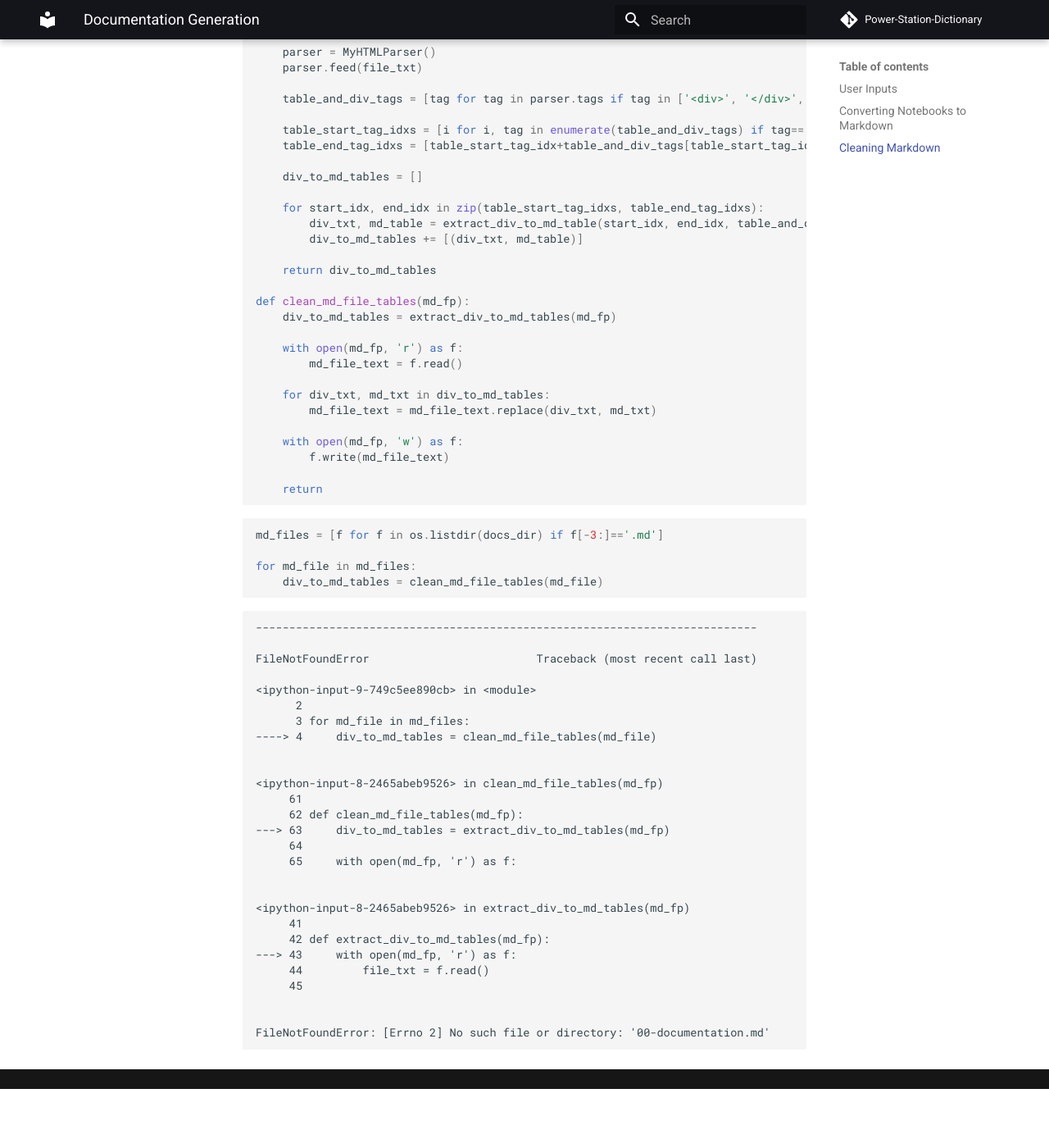
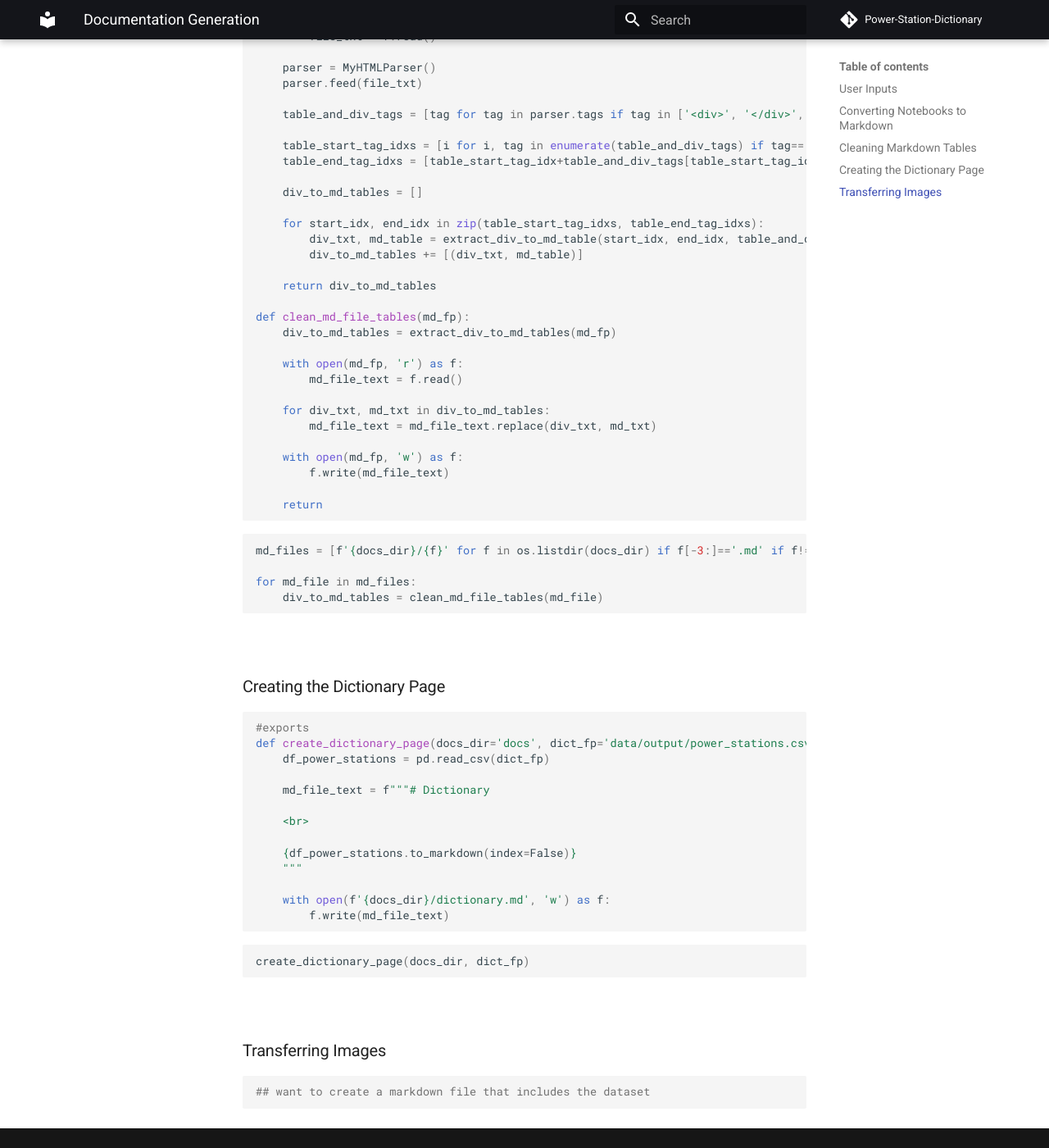
Before and after one commit to OSUKED/Power-Station-Dictionary, an MkDocs documentation site: the page built from docs/00-documentation.md, in a window 1280 px wide and 1400 px high, scrolled down 2271 px. Shown: the whole window at 82% size. Built offline with MkDocs 1.6.1 and Material for MkDocs 9.7.7, drawn with Linux system fonts in a browser that asks for light colours; comment, search, counter and statistics services are not loaded; before the commit the page ends 3599 px from its top, so only the background shows below that; some of the changed text lies outside the part shown.

````diff
--- a/docs/00-documentation.md
+++ b/docs/00-documentation.md
@@ -20,9 +20,10 @@ from warnings import warn
 ### User Inputs
 
 ```python
+dev_nbs_dir = '.'
 docs_dir = '../docs'
-img_dir = f'{docs_dir}/img/nbs'
-dev_nbs_dir = '.'
+docs_img_dir = f'{docs_dir}/img/nbs'
+dict_fp = '../data/output/power_stations.csv'
 ```
 
 <br>
@@ -42,13 +43,13 @@ def encode_file_as_utf8(fp):
             with codecs.open(fp, 'w', 'utf-8') as file:
                 file.write(contents)
 
-def convert_nbs_to_md(nbs_dir, img_dir, docs_dir):
+def convert_nbs_to_md(nbs_dir, docs_img_dir, docs_dir):
     nb_files = [f for f in os.listdir(nbs_dir) if f[-6:]=='.ipynb']
 
     for nb_file in track(nb_files):
         nb_fp = f'{nbs_dir}/{nb_file}'
-        junix.export_images(nb_fp, img_dir)
-        convert_md(nb_fp, docs_dir, img_path=f'{img_dir}/', jekyll=False)
+        junix.export_images(nb_fp, docs_img_dir)
+        convert_md(nb_fp, docs_dir, img_path=f'{docs_img_dir}/', jekyll=False)
 
         md_fp =  docs_dir + '/'+ nb_file.replace('.ipynb', '') + '.md'
         encode_file_as_utf8(md_fp)
@@ -56,7 +57,7 @@ def convert_nbs_to_md(nbs_dir, img_dir, docs_dir):
 
 ```python
 for nbs_dir in [dev_nbs_dir]:
-    convert_nbs_to_md(nbs_dir, img_dir, docs_dir)
+    convert_nbs_to_md(nbs_dir, docs_img_dir, docs_dir)
 ```
 
 
@@ -64,12 +65,12 @@ for nbs_dir in [dev_nbs_dir]:
 <progress style="width:60ex" max="7" value="7" class="Progress-main"/></progress>
 <span class="Progress-label"><strong>100%</strong></span>
 <span class="Iteration-label">7/7</span>
-<span class="Time-label">[00:01<00:00, 0.18s/it]</span></div>
+<span class="Time-label">[00:02<00:00, 0.22s/it]</span></div>
 
 
 <br>
 
-### Cleaning Markdown
+### Cleaning Markdown Tables
 
 ```python
 #exports
@@ -149,37 +150,40 @@ def clean_md_file_tables(md_fp):
 ```
 
 ```python
-md_files = [f for f in os.listdir(docs_dir) if f[-3:]=='.md']
+md_files = [f'{docs_dir}/{f}' for f in os.listdir(docs_dir) if f[-3:]=='.md' if f!='00-documentation.md']
 
 for md_file in md_files:
     div_to_md_tables = clean_md_file_tables(md_file)
 ```
 
+<br>
 
-    ---------------------------------------------------------------------------
+### Creating the Dictionary Page
 
-    FileNotFoundError                         Traceback (most recent call last)
+```python
+#exports
+def create_dictionary_page(docs_dir='docs', dict_fp='data/output/power_stations.csv'):
+    df_power_stations = pd.read_csv(dict_fp)
 
-    <ipython-input-9-749c5ee890cb> in <module>
-          2
-          3 for md_file in md_files:
-    ----> 4     div_to_md_tables = clean_md_file_tables(md_file)
+    md_file_text = f"""# Dictionary
 
+    <br>
 
-    <ipython-input-8-2465abeb9526> in clean_md_file_tables(md_fp)
-         61
-         62 def clean_md_file_tables(md_fp):
-    ---> 63     div_to_md_tables = extract_div_to_md_tables(md_fp)
-         64
-         65     with open(md_fp, 'r') as f:
+    {df_power_stations.to_markdown(index=False)}
+    """
 
+    with open(f'{docs_dir}/dictionary.md', 'w') as f:
+        f.write(md_file_text)
+```
 
-    <ipython-input-8-2465abeb9526> in extract_div_to_md_tables(md_fp)
-         41
-         42 def extract_div_to_md_tables(md_fp):
-    ---> 43     with open(md_fp, 'r') as f:
-         44         file_txt = f.read()
-         45
+```python
+create_dictionary_page(docs_dir, dict_fp)
+```
 
+<br>
 
-    FileNotFoundError: [Errno 2] No such file or directory: '00-documentation.md'
+### Transferring Images
+
+```python
+## want to create a markdown file that includes the dataset
+```
--- a/mkdocs.yml
+++ b/mkdocs.yml
@@ -50,3 +50,4 @@ nav:
     - Construction: 03-database-construction.md
     - Updates: 04-updates-and-cleaning.md
     - Pipeline: 05-pipelines.md
+    - CI/CD: 06-ci-cd.md
````
Also changed, not shown: docs/01-source-data.md (+2 -2 lines), docs/dictionary.md (+3 -3 lines), docs/generation-process.md (+16 -4 lines), 4 other files.
